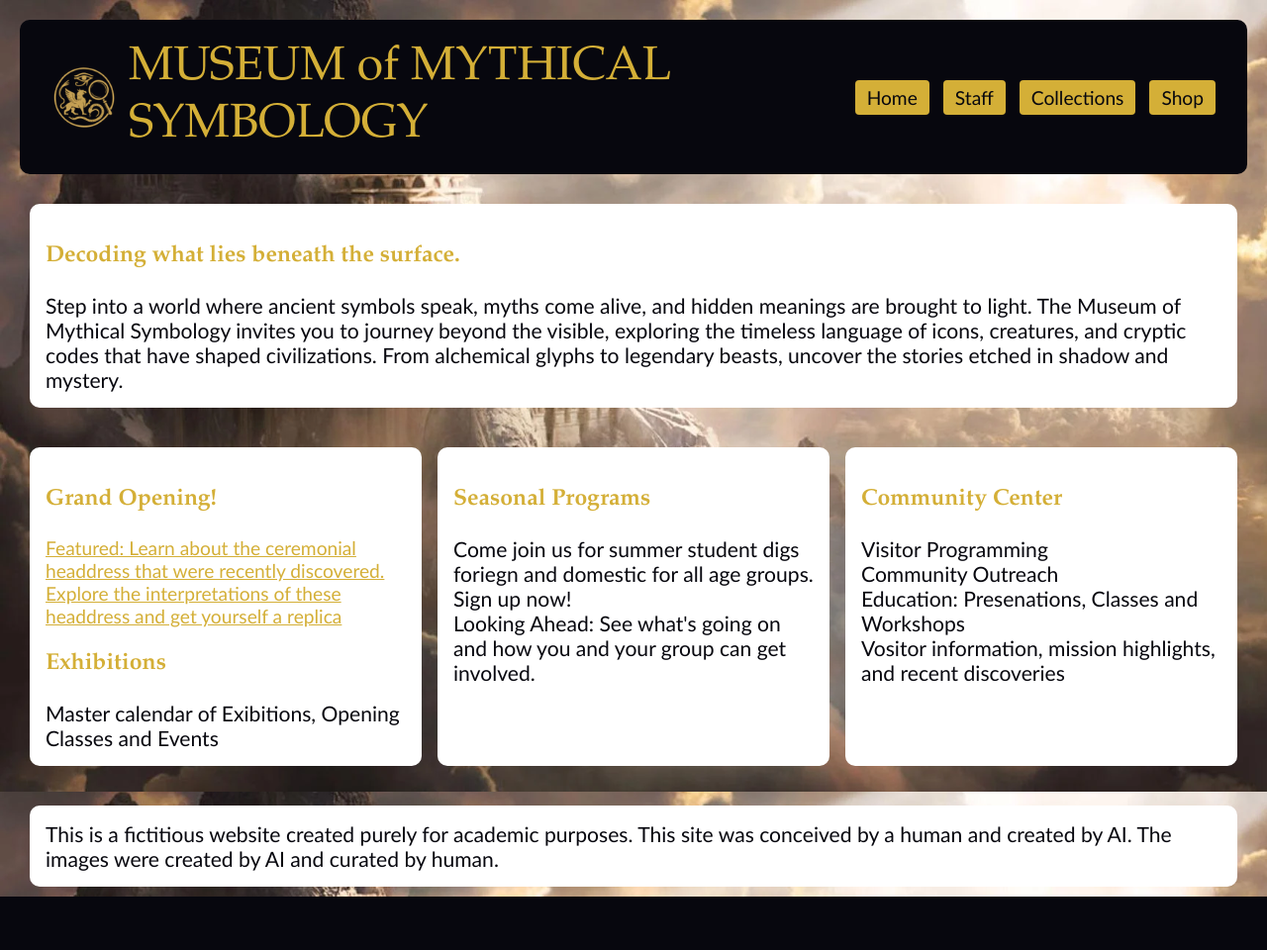
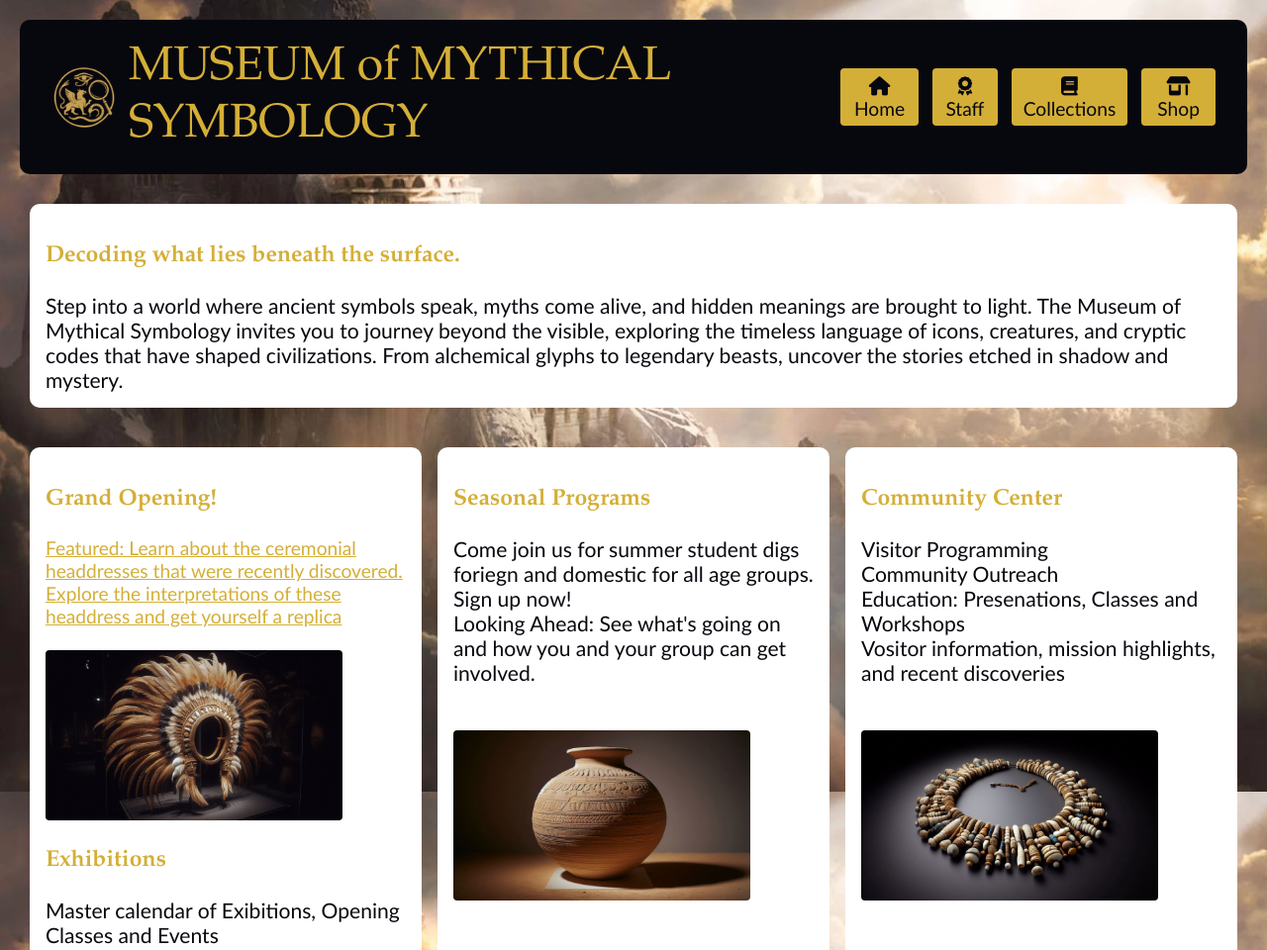
Before and after one commit to njdixn/Museum, a plain HTML site: page index.html in a window 1280 px wide. Shown: the top 960 px of the page at 99% size. Before the commit the page ends 906 px from the top, so only its background shows below. Drawn offline with Linux system fonts and the light colour scheme.

Commit message:
Add files via upload

```diff
--- a/index.html
+++ b/index.html
@@ -6,8 +6,9 @@
   <meta name="viewport" content="width=device-width, initial-scale=1, shrink-to-fit=no">
   <meta name="robots" content="noindex, nofollow">
   <title>MUSEUM of MYTHICAL SYMBOLOGY</title>
-	<link rel="icon" type="image/x-icon" href="/images/favicon.ico">
+	<link rel="icon" type="image/x-icon" href="images/favicon.ico">
   <link rel="stylesheet" href="css/styles.css">
+  <script src="https://kit.fontawesome.com/cd3dac48b3.js" crossorigin="anonymous"></script>
 	<style>
 		body {
 			background-image: url("images/background.png");
@@ -17,15 +18,23 @@
 <body>
   <header class="sticky-header">
 	  <div class="logo-image">
-			<img src="../images/museum-logo.png" alt="logo">
+			<img src="images/museum-logo.png" alt="logo">
 			<span class="site-title">MUSEUM of MYTHICAL SYMBOLOGY</span>
 		</div>
     <div class="nav-buttons">
-      <button onclick="location.href='index.html'">Home</button>
-      <button onclick="location.href='html/staff.html'">Staff</button>
-      <button onclick="location.href='html/collections.html'">Collections</button>
-	  	<button onclick="location.href='html/shop.html'">Shop</button>
-    </div>
+			<button onclick="location.href='../index.html'">
+				<i class="fas fa-home"></i> Home
+			</button>
+			<button onclick="location.href='html/staff.html'">
+				<i class="fa-solid fa-award"></i> Staff
+			</button>
+			<button onclick="location.href='html/collections.html'">
+				<i class="fas fa-book"></i> Collections
+			</button>
+			<button onclick="location.href='html/shop.html'">
+				<i class="fa-solid fa-shop"></i> Shop
+			</button>
+		</div>
   </header>
 
 <!--ROW 1-->
@@ -40,15 +49,20 @@
 	<div class="row">
 		<div class="col">
 			<h3>Grand Opening!</h3>
-			<a href="html/collections.html#assemblaged" >Featured: Learn about the ceremonial headdress that were recently discovered. Explore the interpretations of these headdress and get yourself a replica</a>
+			<a href="html/collections.html#assemblaged" >Featured: Learn about the ceremonial headdresses that were recently discovered. Explore the interpretations of these headdress and get yourself a replica</a>
+			<br><br>
+			<img style="width:300px; border-radius: 4px;" src="images/collections/assemblages/ceremonial-headdress-2.jpeg" alt="Ceremonial Headdress">
 			<h3>Exhibitions</h3>
 			<p>Master calendar of Exibitions, Opening Classes and Events</p>
+
 		</div>
 
 		<div class="col">
 			<h3>Seasonal Programs</h3>
 			<p>Come join us for summer student digs foriegn and domestic for all age groups. Sign up now!</p>
 			<p>Looking Ahead: See what's going on and how you and your group can get involved.</p>
+			<br><br>
+			<img style="width:300px; border-radius: 4px;" src="images/collections/clay-torage-jar.jpeg" alt="Clay Torage Jar">
 		</div>
 
 		<div class="col">
@@ -57,6 +71,8 @@
 			<p>Community Outreach</p>
 			<p>Education: Presenations, Classes and Workshops</p>
 			<p>Vositor information, mission highlights, and recent discoveries</p>
+			<br><br>
+			<img style="width:300px; border-radius: 4px;" src="images/collections/beaded-necklace.jpeg" alt="Beaded Necklace">
 		</div>
 	</div>
 
```
